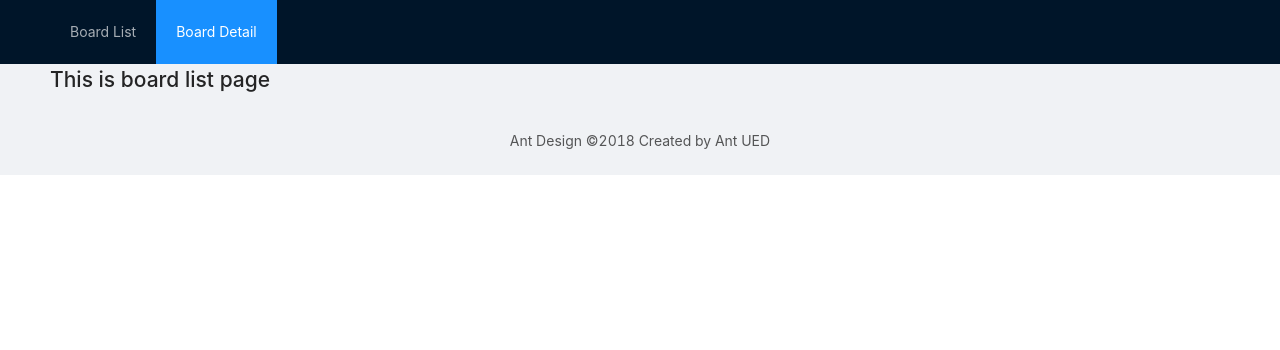
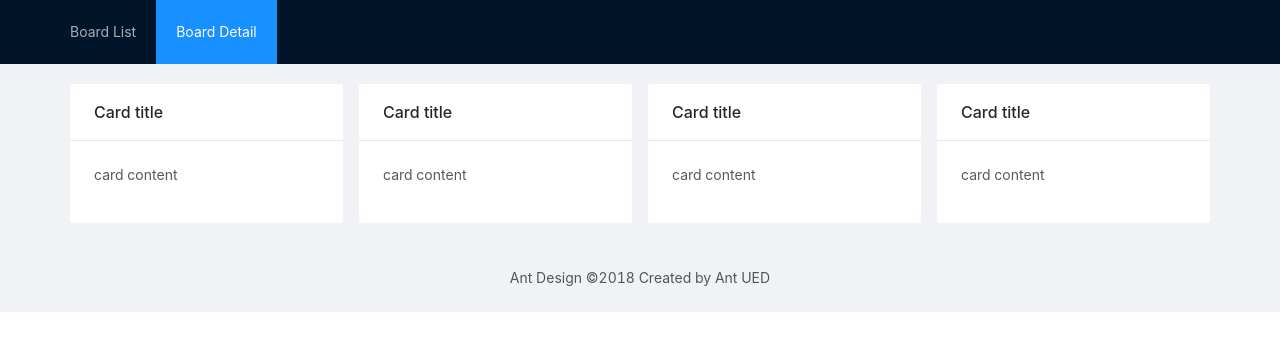
Before and after one commit to rizaramadan/retroapp, a Vue app: page /#/ in a window 1280 px wide. Shown: the top 350 px of the page. Built offline with nearby package versions, Linux system fonts and the light colour scheme.

Commit message:
skeleton board list

```diff
--- a/src/views/BoardList.vue
+++ b/src/views/BoardList.vue
@@ -1,15 +1,41 @@
 <template>
-  <div class="home">
-    <h1>This is board list page</h1>
+  <div id="board-list">
+    <a-row :gutter="16">
+      <a-col :span="6">
+        <a-card title="Card title" :bordered="false">
+          <p>card content</p>
+        </a-card>
+      </a-col>
+      <a-col :span="6">
+        <a-card title="Card title" :bordered="false">
+          <p>card content</p>
+        </a-card>
+      </a-col>
+      <a-col :span="6">
+        <a-card title="Card title" :bordered="false">
+          <p>card content</p>
+        </a-card>
+      </a-col>
+      <a-col :span="6">
+        <a-card title="Card title" :bordered="false">
+          <p>card content</p>
+        </a-card>
+      </a-col>
+    </a-row>
   </div>
 </template>
 
-<style>
-#components-layout-demo-top .logo {
-  width: 120px;
-  height: 31px;
-  background: rgba(255, 255, 255, 0.2);
-  margin: 16px 24px 16px 0;
-  float: left;
+<script lang="ts">
+import { Component, Prop, Vue } from 'vue-property-decorator'
+
+@Component
+export default class BoardList extends Vue {
+  @Prop() private msg!: string;
+}
+</script>
+
+<style scoped>
+#board-list {
+  padding: 20px
 }
 </style>
```
